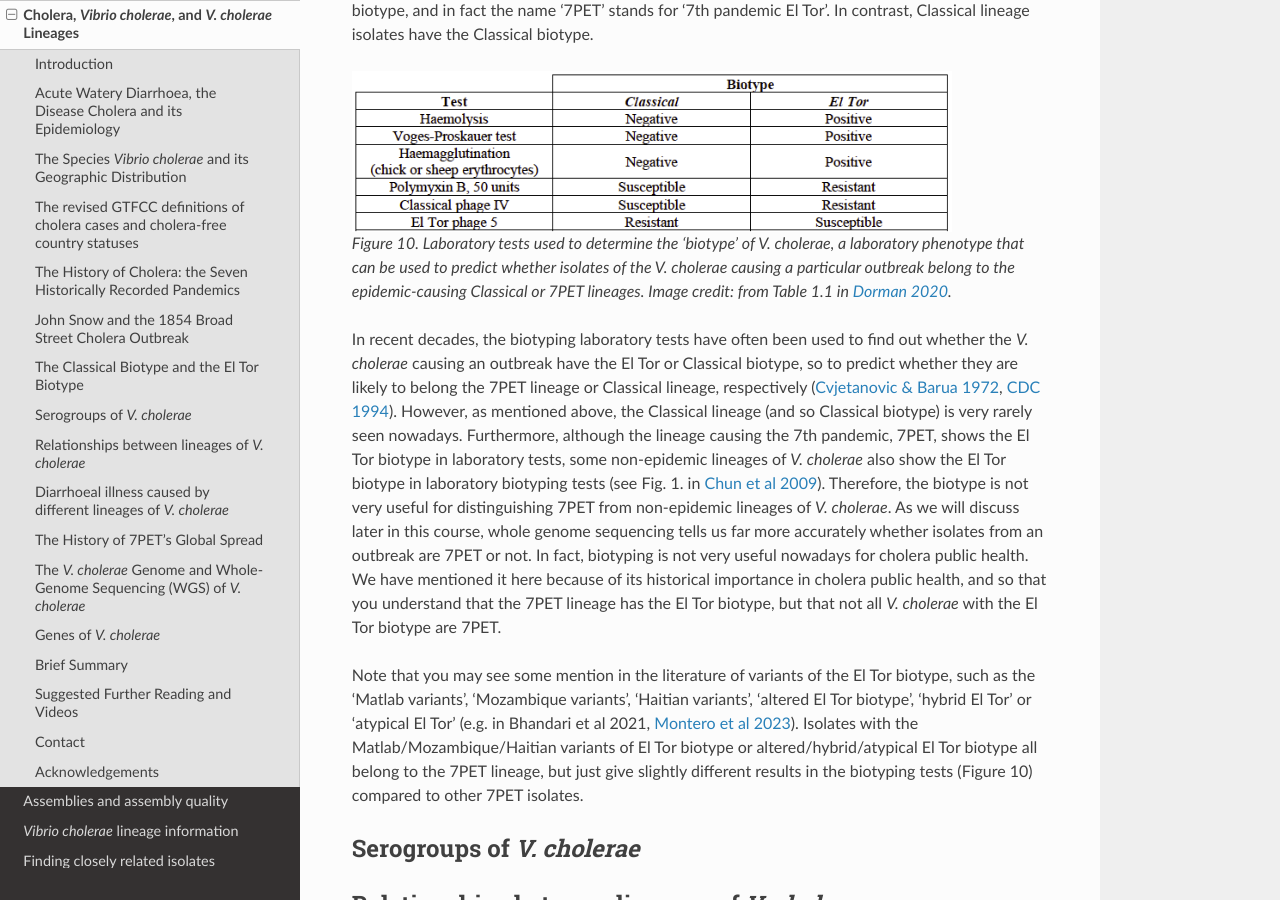
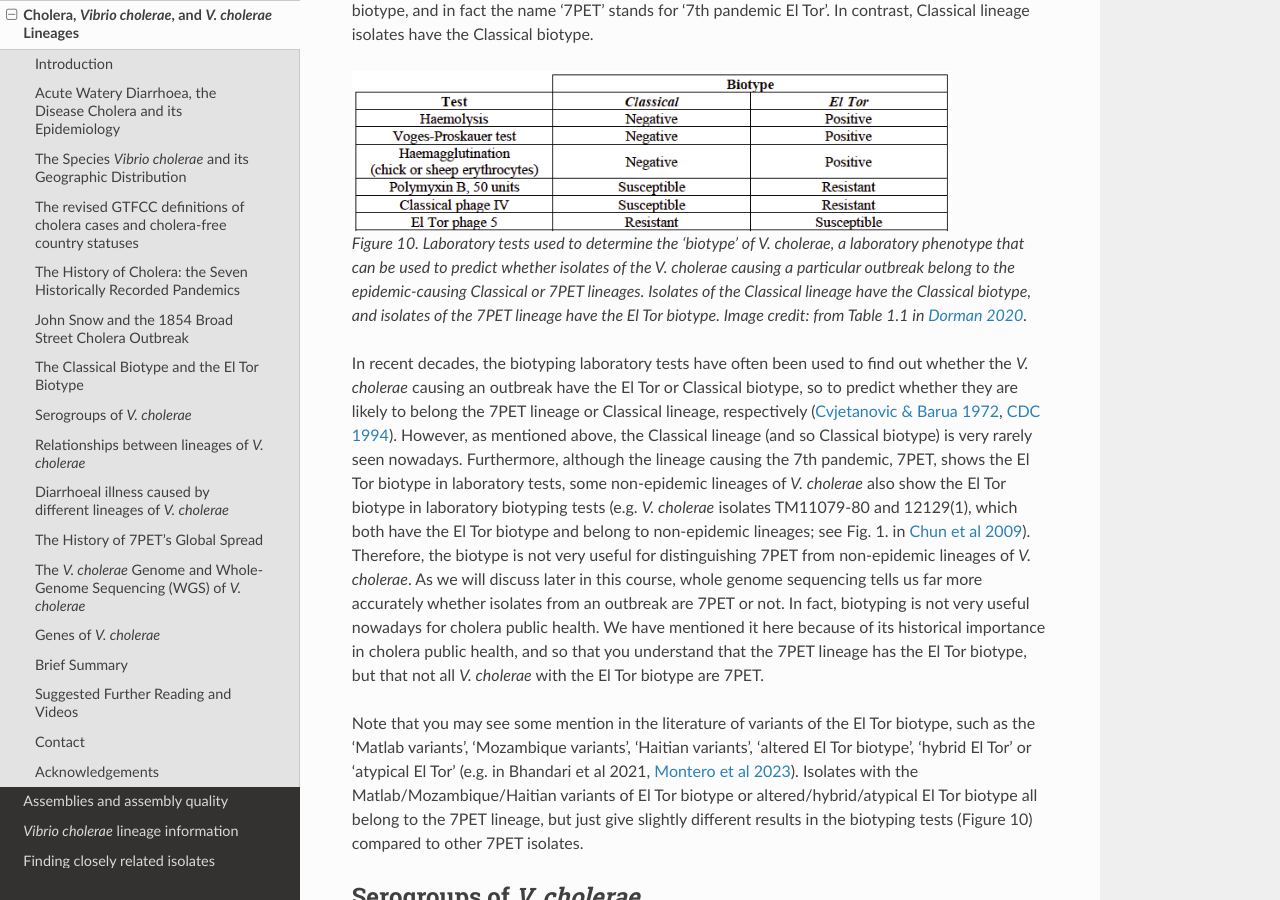
Before and after one commit to avrilcoghlan/cholerabook, a Sphinx documentation site: the page built from docs/source/vibriogenomes.rst, in a window 1280 px wide and 900 px high, scrolled down 8452 px. Built offline with Sphinx 7.4.7 and the Read the Docs theme 2.0.0, drawn with Linux system fonts in a browser that asks for light colours.

Commit message:
Update vibriogenomes.rst

```diff
--- a/docs/source/vibriogenomes.rst
+++ b/docs/source/vibriogenomes.rst
@@ -257,7 +257,7 @@ In contrast, Classical lineage isolates have the Classical biotype.
 .. figure:: Biotype.png
   :width: 600
 
-  Figure 10. Laboratory tests used to determine the 'biotype' of *V. cholerae*, a laboratory phenotype that can be used to predict whether isolates of the *V. cholerae* causing a particular outbreak belong to the epidemic-causing Classical or 7PET lineages. Image credit: from Table 1.1 in `Dorman 2020`_.
+  Figure 10. Laboratory tests used to determine the 'biotype' of *V. cholerae*, a laboratory phenotype that can be used to predict whether isolates of the *V. cholerae* causing a particular outbreak belong to the epidemic-causing Classical or 7PET lineages. Isolates of the Classical lineage have the Classical biotype, and isolates of the 7PET lineage have the El Tor biotype. Image credit: from Table 1.1 in `Dorman 2020`_.
 
 .. _Dorman 2020: https://www.sanger.ac.uk/theses/md25-thesis.pdf
 
@@ -265,7 +265,8 @@ In recent decades, the biotyping laboratory tests have often been used to find o
 causing an outbreak have the El Tor or Classical biotype, so to predict whether they are likely to belong the 7PET lineage or Classical lineage, respectively
 (`Cvjetanovic & Barua 1972`_, `CDC 1994`_). However, as mentioned above, the Classical lineage (and so Classical biotype) is very rarely seen nowadays.
 Furthermore, although the lineage causing the 7th pandemic, 7PET, shows the El Tor biotype in laboratory tests, some
-non-epidemic lineages of *V. cholerae* also show the El Tor biotype in laboratory biotyping tests (see Fig. 1. in `Chun et al 2009`_).
+non-epidemic lineages of *V. cholerae* also show the El Tor biotype in laboratory biotyping tests (e.g. *V. cholerae* isolates TM11079-80 and 12129(1), which both have the El Tor
+biotype and belong to non-epidemic lineages; see Fig. 1. in `Chun et al 2009`_).
 Therefore, the biotype is not very useful for distinguishing 7PET from non-epidemic lineages of *V. cholerae*.
 As we will discuss later in this course, whole genome sequencing tells us far more accurately whether isolates from an
 outbreak are 7PET or not. In fact, biotyping is not very useful nowadays for cholera public health. We have
```
